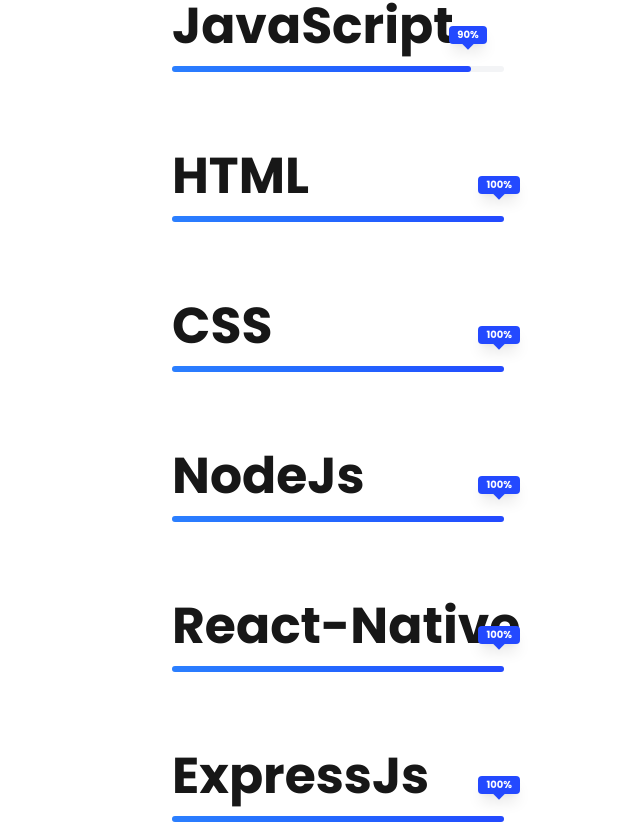
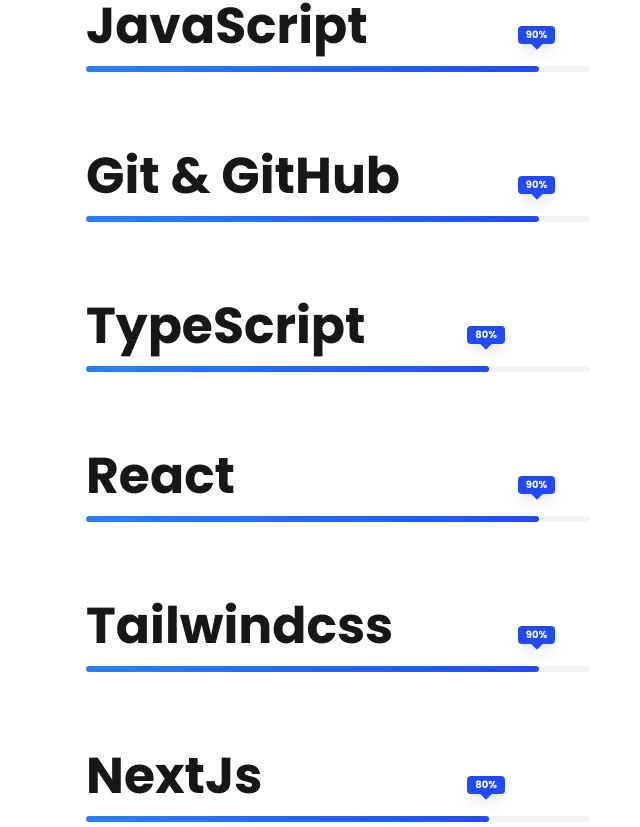
Before and after one commit to Cleve-keem/Portfolios, a Next.js app: page / in a window 1280 px wide. Shown: the part 1813-2640 px from the top of the page, without its empty margins (102-742 px from the left). Built offline with nearby package versions, Linux system fonts and the light colour scheme.

Commit message:
feat(Technologies): added more technologies

```diff
--- a/src/components/skills/Technologies.tsx
+++ b/src/components/skills/Technologies.tsx
@@ -14,15 +14,21 @@ import {
 import ToolInView from "./ToolInView";
 
 const tools = [
-  { title: "Figma", card: Figma, level: 0 },
-  { title: "Tailwindcss", card: TailwindCSS, level: 80 },
+  { title: "HTML", card: HTML, level: 100 },
+  { title: "CSS", card: CSS, level: 95 },
   { title: "JavaScript", card: JavaScript, level: 90 },
-  { title: "HTML", card: HTML, level: 100 },
-  { title: "CSS", card: CSS, level: 100 },
-  { title: "NodeJs", card: NodeJs, level: 100 },
-  { title: "React-Native", card: ReactNative, level: 100 },
-  { title: "ExpressJs", card: Figma, level: 100 },
+  { title: "Git & GitHub", card: Figma, level: 90 },
+  { title: "TypeScript", card: JavaScript, level: 80 },
+  { title: "React", card: Figma, level: 90 },
+  { title: "Tailwindcss", card: TailwindCSS, level: 90 },
+  { title: "NextJs", card: Figma, level: 80 },
+  { title: "React-Native", card: ReactNative, level: 50 },
+  { title: "NodeJs & ExpressJs", card: NodeJs, level: 80 },
   { title: "Redis", card: Redis, level: 100 },
+  { title: "MySQL & PostgreSQL", card: Figma, level: 70 },
+  { title: "Docker", card: Figma, level: 70 },
+  { title: "Java", card: Figma, level: 40 },
+  { title: "Trello", card: Figma, level: 50 },
 ];
 
 export default function Technologies() {
--- a/src/components/skills/ToolInView.tsx
+++ b/src/components/skills/ToolInView.tsx
@@ -36,7 +36,6 @@ export default function ToolInView({ title, level }: ToolInViewProps) {
       <div
         className={`relative  h-1.5 bg-gray-100 dark:bg-gray-800 ${inView ? "w-full" : "w-0"} rounded-full overflow-visible transition-all duration-300`}
       >
-        {/* Animated Fill */}
         <motion.div
           initial={{ width: 0 }}
           animate={{ width: inView ? `${level}%` : 0 }}
```
